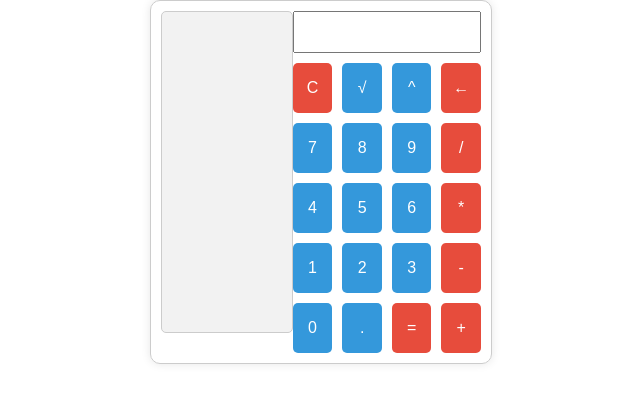
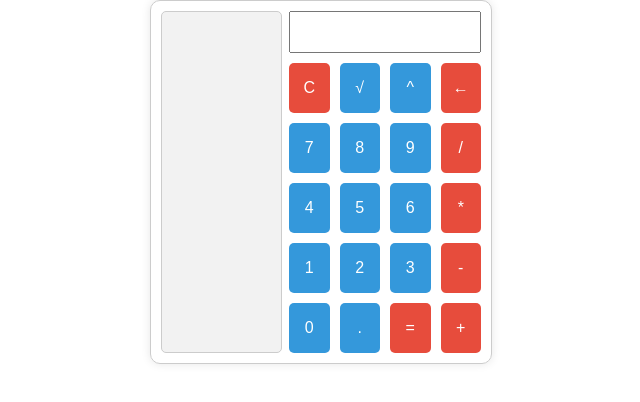
Before and after one commit to furqontechnologies/calculator, a plain HTML site: page index.html in a window 1280 px wide. Shown: the full height of the page, 319-959 px from the left. Drawn offline with Linux system fonts and the light colour scheme.

Commit message:
Update index.html

```diff
--- a/index.html
+++ b/index.html
@@ -28,9 +28,9 @@
 
 
 .history {
-    width: 35%; /* Adjust the width as needed */
+    width: 31%; /* Adjust the width as needed */
     overflow-y: auto;
-    max-height: 300px;
+    max-height: 320px;
     padding: 10px;
     border: 1px solid #ccc;
     border-radius: 5px;
```
